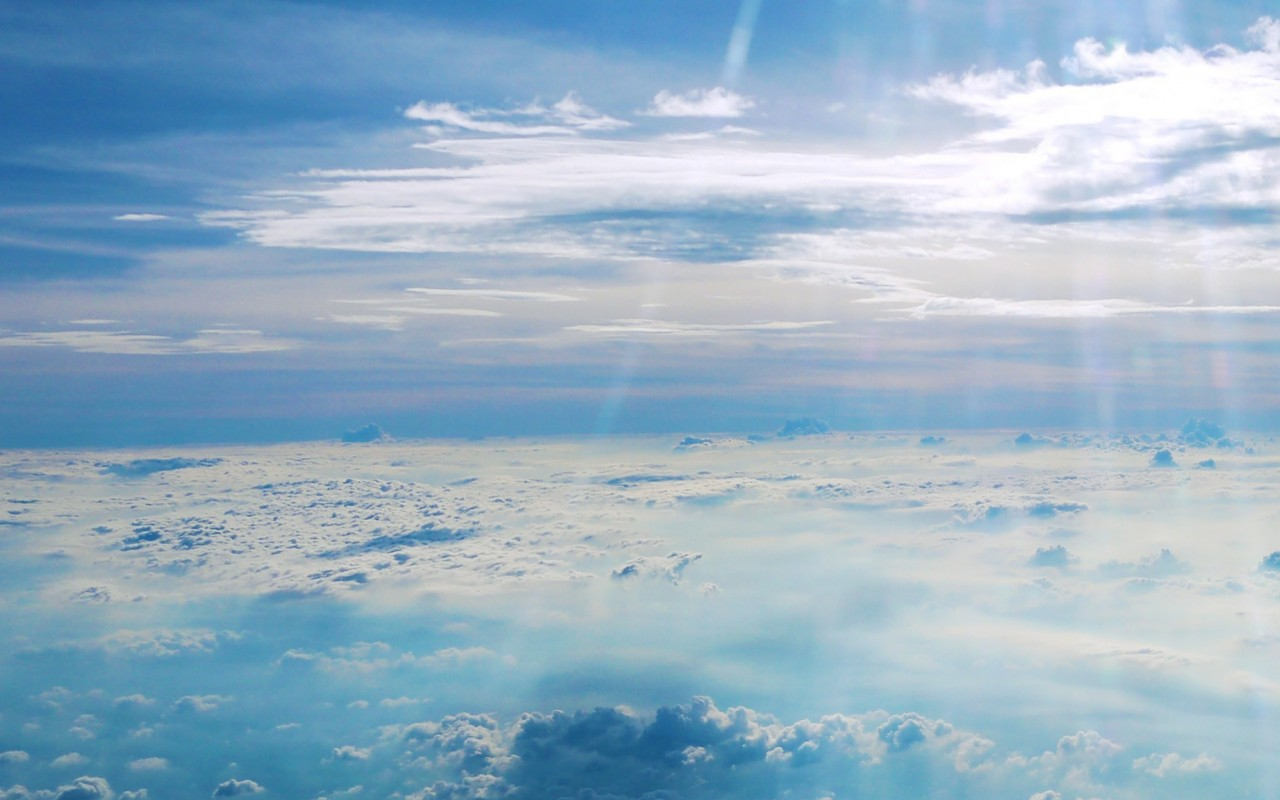
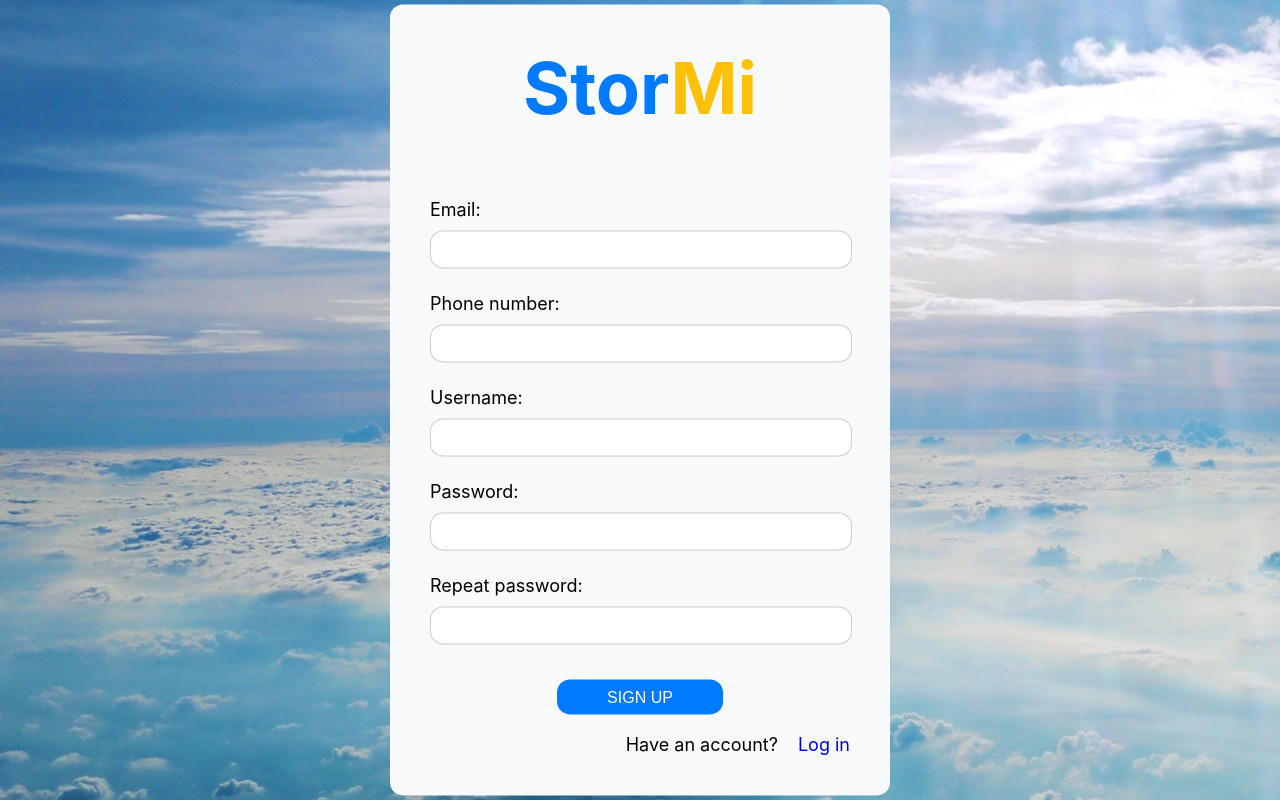
Before and after one commit to Blaze4235/StorMi, a React (Create React App) app in the folder stormi/: page /sign-up in a window 1280 px wide. Before the commit this address had no page. Built offline with nearby package versions, Linux system fonts and the light colour scheme.

Commit message:
button component improvment

```diff
--- a/stormi/src/App.js
+++ b/stormi/src/App.js
@@ -10,15 +10,15 @@ import {SingUp} from './components/common/SingUp';
 import {UserCabinet} from './components/user/UserCabinet';
 
 function App() {
+  //<Route path="/" element={/*window.history.pushState(null,'','/sing-in')*/>}/>
   return (
     <div className="App">
-        <Routes>
-          <Route path="/sing-in" element={<SingIn/>}/>
-          <Route path="/sing-up" element={<SingUp/>}/>
-          <Route path="/cabinet" element={<UserCabinet/>}/>
-        </Routes>
+      <Routes>
+        <Route path="/sign-in" element={<SingIn/>}/>
+        <Route path="/sign-up" element={<SingUp/>}/>
+        <Route path="/cabinet" element={<UserCabinet/>}/>
+      </Routes>
     </div>
   );
 }
-
 export default App;
--- a/stormi/src/components/common/ButtonCustom.jsx
+++ b/stormi/src/components/common/ButtonCustom.jsx
@@ -6,11 +6,15 @@ export class ButtonCustom extends Component{
     constructor(props) {
         super(props);
         this.props = props;
+
+        this.click = this.click.bind(this);
     }
-
+    click(){
+        typeof this.props.click === 'function' ? this.props.click() : console.log('No handlers.');
+    }
     render(){
         return(
-            <button className={"btn btn-" + this.props.type}>{this.props.text}</button>
+            <button className={"btn btn-" + this.props.type} onClick={this.click}>{this.props.text}</button>
         )
     }
 }
--- a/stormi/src/components/common/SingUp.jsx
+++ b/stormi/src/components/common/SingUp.jsx
@@ -14,6 +14,33 @@ export class SingUp extends Component{
         this.props = props;
     }
 
+    signUp(){
+        let data = {
+            'Name': document.querySelector('#Username').value,
+            'Email': document.querySelector('#UserEmail').value,
+            //Name: document.querySelector('#UserEmail').value,
+            'Password': document.querySelector('#Password').value,
+            'ConfirmPassword': document.querySelector('#RepPassword').value,
+        };
+
+        fetch('https://localhost:44344/register', {
+            method: 'POST',
+            //mode: 'no-cors', // no-cors, *cors, same-origin
+            // cache: 'no-cache',
+            // credentials: 'same-origin',
+            headers: {
+              'Content-Type': 'application/json'
+              // 'Content-Type': 'application/x-www-form-urlencoded',
+            },
+            body: JSON.stringify(data)
+        })
+        .then(response => response.json())
+        .then(resp => {
+            console.log(resp);//JSON.parse()
+            console.log(data);
+        });
+    }
+    //12345Qq_
     render(){
         return(
             <div className="ticket ticket--sign-up">
@@ -23,12 +50,13 @@ export class SingUp extends Component{
                 </h1>
                 <div className="ticket__form">
                     <div className="form-fields">
-                      <FormTextField inpId="UserEmail" inpW="100" labelText="Email" labelPos="block"></FormTextField>
-                      <FormTextField inpId="PhoneNumber" inpW="100" labelText="Phone number" labelPos="block"></FormTextField>
-                      <FormTextField inpId="Username" inpW="100" labelText="Username" labelPos="block"></FormTextField>
-                      <FormTextField inpId="Password" inpW="100" labelText="Password" labelPos="block"></FormTextField>
+                      <FormTextField inpId="UserEmail" inpW="100" labelText="Email:" labelPos="block"></FormTextField>
+                      <FormTextField inpId="PhoneNumber" inpW="100" labelText="Phone number:" labelPos="block"></FormTextField>
+                      <FormTextField inpId="Username" inpW="100" labelText="Username:" labelPos="block"></FormTextField>
+                      <FormTextField inpId="Password" inpW="100" labelText="Password:" labelPos="block"></FormTextField>
+                      <FormTextField inpId="RepPassword" inpW="100" labelText="Repeat password:" labelPos="block"></FormTextField>
                     </div>
-                    <ButtonCustom text="SIGN IN" type="primary"></ButtonCustom>
+                    <ButtonCustom text="SIGN UP" type="primary" click={this.signUp}></ButtonCustom>
                     <div className="ticket__form--sub ticket__form--sub-end signIn-sub--end">
                         <span className="signIn-sub-spanP">
                             Have an account?
```
